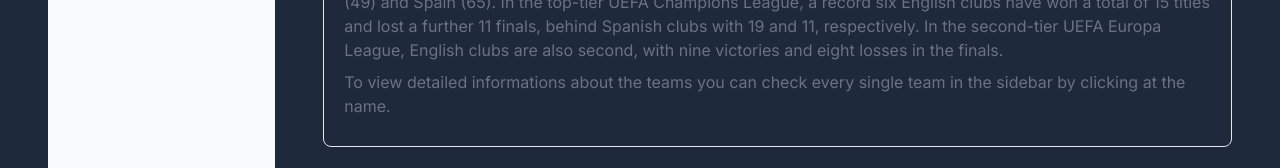
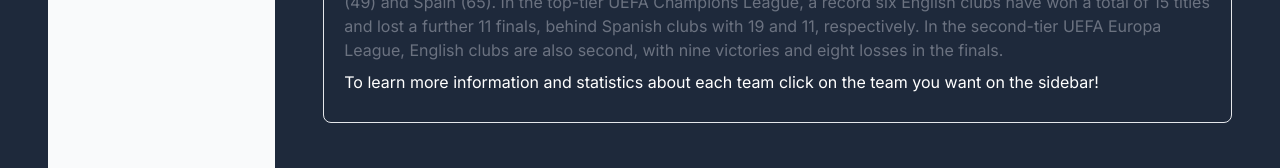
Before and after one commit to Jurgen7/Football-Stats-App, a Next.js app: page /teams in a window 1280 px wide. Both pictures are taken after a click on the button "Teams". Shown: the part 426-594 px from the top of the page. Built offline with nearby package versions, Linux system fonts and the light colour scheme; no server answers.

Commit message:
feat: stats for each team inside the modal

```diff
--- a/src/app/globals.css
+++ b/src/app/globals.css
@@ -3,7 +3,7 @@
 @tailwind utilities;
 
 ::-webkit-scrollbar {
-    width: 10px;
+    width: 8px;
 }
 
 ::-webkit-scrollbar-track {
@@ -11,10 +11,10 @@
 }
 
 ::-webkit-scrollbar-thumb {
-    background: #888;
+    background-color: #6b7280;
     border-radius: 5px;
 }
 
 ::-webkit-scrollbar-thumb:hover {
-    background: #555;
+    background-color: #9ca3af;
 }
--- a/src/app/teams/page.tsx
+++ b/src/app/teams/page.tsx
@@ -8,6 +8,7 @@ import Image from 'next/image'
 import { TeamInfo } from "@/features/teams/teamsSlice"
 import { Modal } from 'flowbite-react'
 import { Accordion } from 'flowbite-react'
+import { Stats } from "@/features/teams/teamsStatsSlice"
 
 export default function Teams() {
     const dispatch: AppDispatch = useDispatch()
@@ -31,7 +32,17 @@ export default function Teams() {
     }, [dispatch, teamsData, teamsStatsData]);
 
     const [selectedTeam, setSelectedTeam] = useState<TeamInfo | null>(null)
+    const [selectedTeamStats, setSelectedTeamStats] = useState<Stats | null>(null)
     const [openModal, setOpenModal] = useState(false)
+
+    const handleTeamSelect = (teamInfo: TeamInfo) => {
+        const teamStats = teamsStatsData.find(
+            stats => stats.response.team?.id === teamInfo.team.id
+        )
+        setSelectedTeam(teamInfo)
+        setSelectedTeamStats(teamStats || null )
+        setOpenModal(true)
+    };
 
     return (
         <div style={{ display: 'flex', flexDirection: 'column', gap: '3rem' }}>
@@ -47,10 +58,7 @@ export default function Teams() {
                                 <Sidebar.Item
                                     href="#"
                                     key={index}
-                                    onClick={() => {
-                                        setSelectedTeam(teamInfo);
-                                        setOpenModal(true);
-                                    }}
+                                    onClick={() => handleTeamSelect(teamInfo)}
                                 >
                                     <div className="flex gap-4 items-center">
                                         <Image
@@ -107,9 +115,8 @@ export default function Teams() {
                                 respectively. In the second-tier UEFA Europa League, English clubs are also second, with nine
                                 victories and eight losses in the finals.
                             </p>
-                            <p className="mb-2 text-gray-500 dark:text-gray-400">
-                                To view detailed informations about the teams you can check every single team in the sidebar by
-                                clicking at the name.
+                            <p className="mb-2 text-white">
+                                To learn more information and statistics about each team click on the team you want on the sidebar!
                             </p>
                             </Accordion.Content>
                         </Accordion.Panel>
@@ -142,22 +149,26 @@ export default function Teams() {
                                 <p className="text-base leading-relaxed text-gray-500 dark:text-gray-400">
                                     Capacity: {selectedTeam.venue.capacity}
                                 </p>
+                                {selectedTeamStats && (
+                                    <>
+                                        <h3 className='text-gray-900 text-xl border-b pb-5 font-medium'>2023 Stats</h3>
+                                        <p className="text-base leading-relaxed text-gray-500 dark:text-gray-400">
+                                            Total Goals: {selectedTeamStats.response.goals?.for.total.total}
+                                        </p>
+                                        <p className="text-base leading-relaxed text-gray-500 dark:text-gray-400">
+                                            Home Goals: {selectedTeamStats.response.goals?.for.total.home}
+                                        </p>
+                                        <p className="text-base leading-relaxed text-gray-500 dark:text-gray-400">
+                                            Away Goals: {selectedTeamStats.response.goals?.for.total.away}
+                                        </p>
+                                    </>
+                                )}
                             </>
                         )}
+
                     </div>
                 </Modal.Body>
             </Modal>
-
-            <div style={{ display: 'flex', flexDirection: 'column' }}>
-                {teamsStatsData.map((stats, index) => (
-                    <div key={index} style={{ display: 'flex', justifyContent: 'space-between' }}>
-                        <span>{stats.response.team?.name}</span>
-                        <span>{stats.response.goals?.for.total.total}</span>
-                        <span>{stats.response.goals?.for.total.home}</span>
-                        <span>{stats.response.goals?.for.total.away}</span>
-                    </div>
-                ))}
-            </div>
         </div>
     )
 }
--- a/src/features/teams/teamsStatsSlice.tsx
+++ b/src/features/teams/teamsStatsSlice.tsx
@@ -1,7 +1,7 @@
 import { fetchTeamsStats } from '@/api/teamsEndpoints';
 import { createSlice, PayloadAction } from '@reduxjs/toolkit'
 
-interface Stats {
+export interface Stats {
     response: {
         team: TeamInfo
         goals: Goals
```
